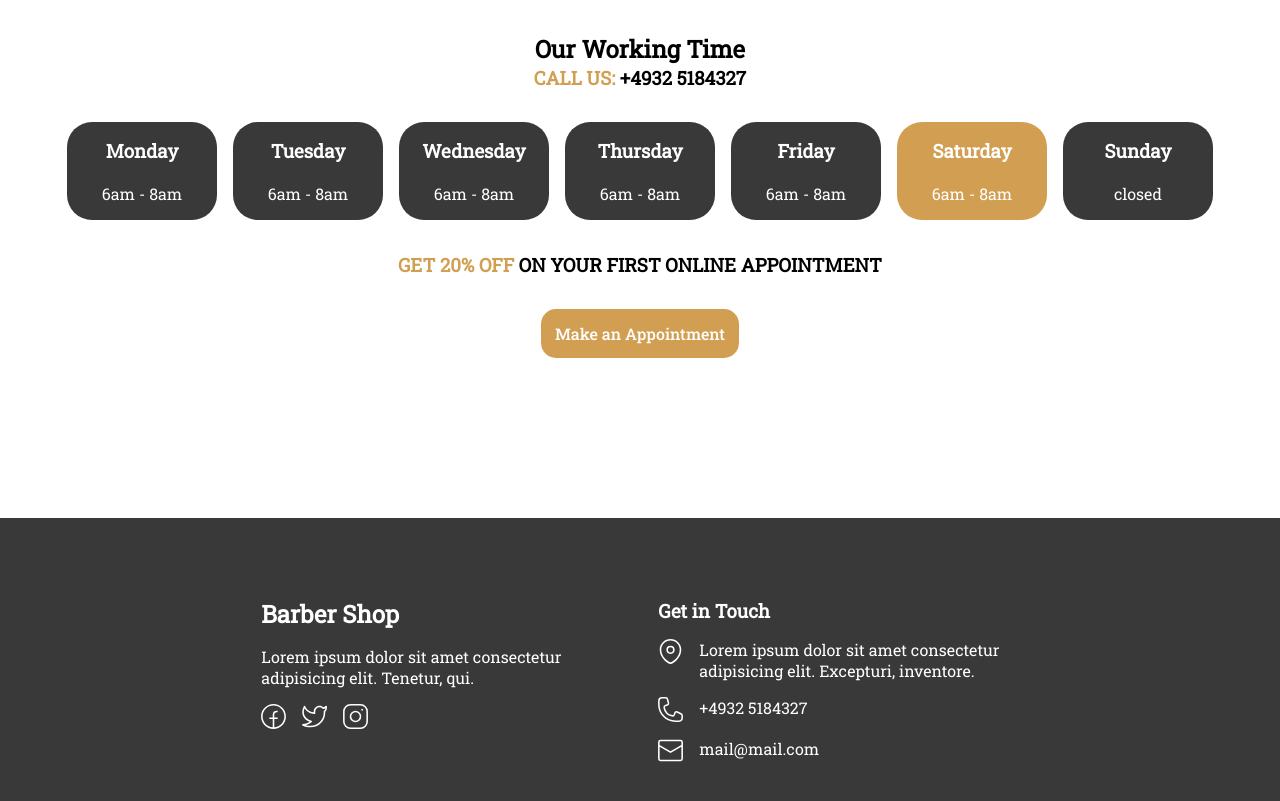
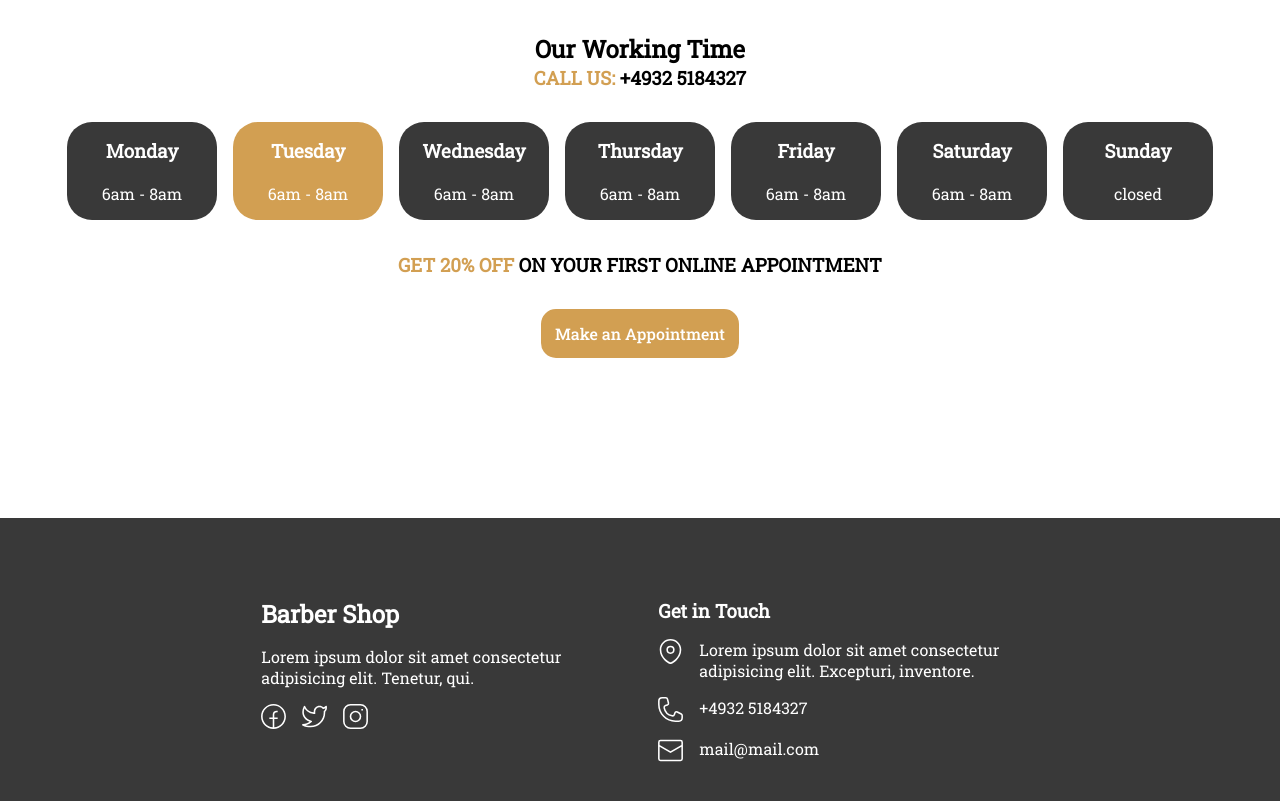
Before and after one commit to conradSamet/barber-landing-page, a Next.js app: page / in a window 1280 px wide. Shown: the part 3460-4261 px from the top of the page. Built offline with nearby package versions, Linux system fonts and the light colour scheme.

Commit message:
TTB because of StaticProps?

```diff
--- a/src/pages/index.tsx
+++ b/src/pages/index.tsx
@@ -6,7 +6,7 @@ import { Services } from '@/Components/Services/Services'
 import { About } from '@/Components/About/About'
 import { WorkingTime } from '@/Components/WorkingTIme/WorkingTime'
 import { Footer } from '@/Components/Footer/footer'
-
+/*
 export async function getStaticProps() {
   console.log(`revalidated current day - ${new Date().getDay()}`)
   return {
@@ -15,13 +15,14 @@ export async function getStaticProps() {
     },
     revalidate: 60,
   }
-}
+}*/
 
 type date = {
   day: number
 }
 
 export default function Main({ day }: date) {
+  day = 2;
   return (
     <>
       <Head>
```
